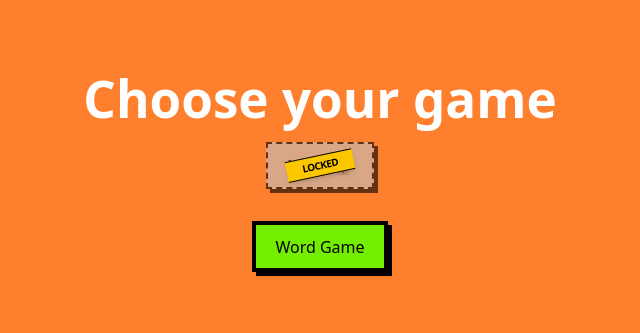
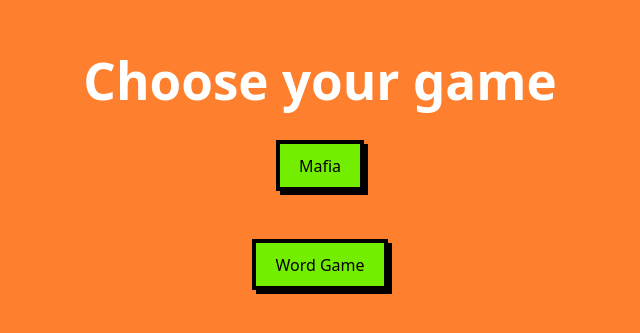
Before and after one commit to HarithHadi/lepak, a React (Vite) app: page /home in a window 1280 px wide. Shown: the part 221-554 px from the top of the page, without its empty margins (320-960 px from the left). Built offline with nearby package versions, Linux system fonts and the light colour scheme.

Commit message:
addedd button

```diff
--- a/src/pages/Home.tsx
+++ b/src/pages/Home.tsx
@@ -7,21 +7,30 @@ export default function Home() {
     <div className="flex flex-col items-center gap-4 p-10">
       <h1 className="font-bold text-2xl text-white">Choose your game</h1>
 
-      {/* --- LOCKED GAME (Mafia) --- */}
-      <div className="relative group">
-        {/* The Chain/Tape Overlay */}
+      {/* <div className="relative group">
+
         <div className="absolute inset-0 z-10 flex items-center justify-center pointer-events-none">
           <div className="bg-yellow-400 text-black text-[10px] font-black px-4 py-0.5 uppercase tracking-tighter border-y border-black -rotate-12 shadow-md">
             Locked
           </div>
         </div>
 
-        {/* The Button */}
+
         <button
-          disabled
           className="bg-gray-300 text-gray-500 border-2 border-dashed border-gray-400 px-10 py-4 rounded-xl grayscale opacity-60 cursor-not-allowed flex items-center gap-2"
+          onClick={() => navigate("/Mafia")}
         >
           Mafia 🔒
+        </button>
+      </div> */}
+
+
+      <div className="p-4">
+        <button
+          className="bg-green-500 text-white px-10 py-4 rounded-xl font-bold shadow-[4px_4px_0_0_rgba(0,0,0,1)] hover:shadow-none hover:translate-x-1 hover:translate-y-1 transition-all"
+          onClick={() => navigate("/Mafia")}
+        >
+          Mafia
         </button>
       </div>
 
```
